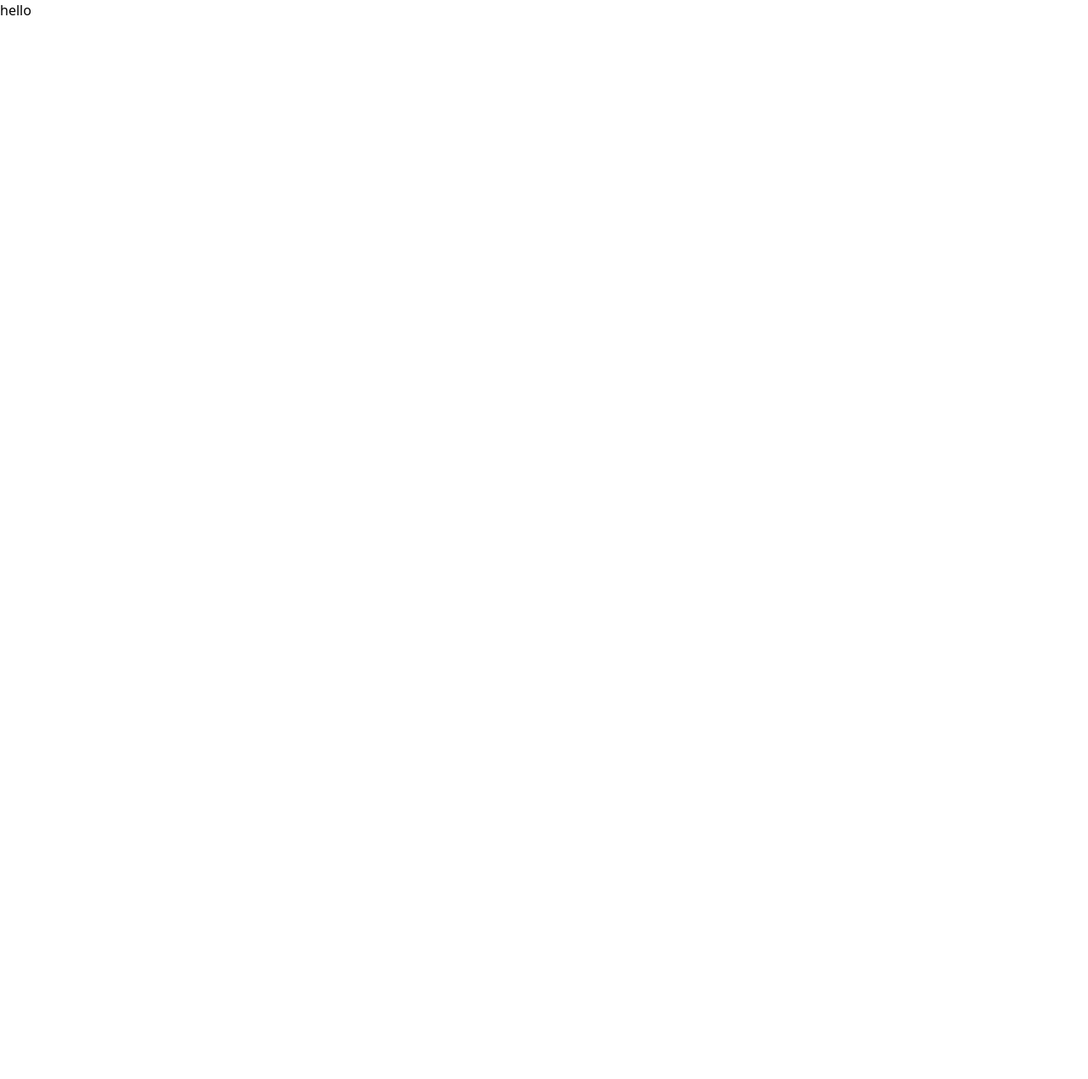
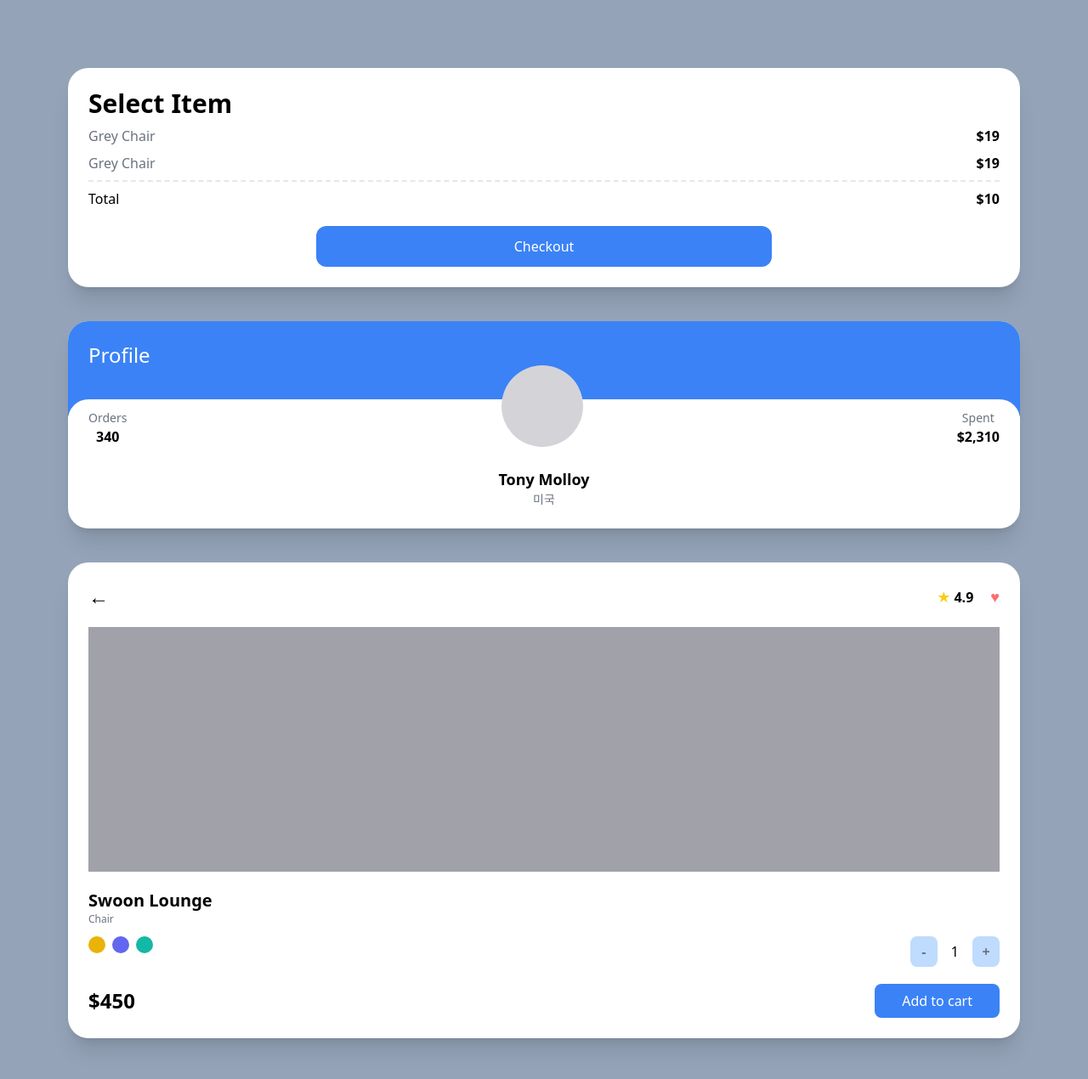
Before and after one commit to woodart8/carrot-market, a Next.js app: page / in a window 1280 px wide. Shown: the top 1270 px of the page at 85% size. Before the commit the page ends 800 px from the top, so only its background shows below. Built offline with nearby package versions, Linux system fonts and the light colour scheme.

Commit message:
tailwind practice 1

```diff
--- a/app/page.tsx
+++ b/app/page.tsx
@@ -1,9 +1,79 @@
-import Image from "next/image";
 
 export default function Home() {
   return (
-    <main>
-      hello
-    </main>
+      <div className="bg-slate-400 px-20 py-20 grid gap-10 min-h-screen">
+        <div className="bg-white p-6 rounded-3xl shadow-xl">
+          <span className="font-semibold text-3xl">Select Item</span>
+          <div className="flex justify-between my-2">
+            <span className="text-gray-500">Grey Chair</span>
+            <span className="font-semibold">$19</span>
+          </div>
+          <div className="flex justify-between">
+            <span className="text-gray-500">Grey Chair</span>
+            <span className="font-semibold">$19</span>
+          </div>
+          <div className="flex justify-between mt-2 pt-2 border-t-2 border-dashed">
+            <span>Total</span>
+            <span className="font-semibold">$10</span>
+          </div>
+          <button className="flex justify-center mt-5 bg-blue-500 text-white p-3 text-center rounded-xl w-2/4 mx-auto
+          hover:bg-teal-500 active:bg-yellow-500">
+            Checkout
+          </button>
+        </div>
+        <div className="bg-white overflow-hidden rounded-3xl shadow-xl">
+          <div className="bg-blue-500 p-6 pb-14">
+            <span className="text-white text-2xl">Profile</span>
+          </div>
+          <div className="bg-white rounded-3xl p-6 relative -top-5">
+            <div className="flex relative -top-16 items-end justify-between">
+              <div className="flex flex-col items-center">
+                <span className="text-sm text-gray-500">Orders</span>
+                <span className="font-semibold">340</span>
+              </div>
+              <div className="h-24 w-24 bg-zinc-300 rounded-full"></div>
+              <div className="flex flex-col items-center">
+                <span className="text-sm text-gray-500">Spent</span>
+                <span className="font-semibold">$2,310</span>
+              </div>
+            </div>
+            <div className="relative flex flex-col items-center -mt-10 -mb-5">
+                <span className="text-lg font-semibold">Tony Molloy</span>
+                <span className="text-sm text-gray-500">미국</span>
+              </div>
+          </div>
+        </div>
+        <div className="bg-white p-6 rounded-3xl shadow-xl">
+          <div className="flex mb-5 justify-between items-center">
+            <span className="font-semibold text-2xl">←</span>
+            <div className="space-x-3">
+              <span className="text-lg text-yellow-400">★</span>
+              <span className="font-semibold relative -left-2">4.9</span>
+              <span className="text-lg text-red-400">♥</span>
+            </div>
+          </div>
+          <div className="bg-zinc-400 h-72 mb-5"/>
+          <div className="flex flex-col">
+            <span className="font-semibold text-xl">Swoon Lounge</span>
+            <span className="text-xs text-gray-500">Chair</span>
+            <div className="mt-3 mb-5 flex justify-between">
+              <div className="space-x-2">
+                <button className="w-5 h-5 rounded-full bg-yellow-500 focus:ring-2 ring-offset-2 ring-yellow-500 transition"></button>
+                <button className="w-5 h-5 rounded-full bg-indigo-500 focus:ring-2 ring-offset-2 ring-indigo-500 transition"></button>
+                <button className="w-5 h-5 rounded-full bg-teal-500 focus:ring-2 ring-offset-2 ring-teal-500 transition"></button>
+              </div>
+              <div className="flex items-center space-x-4">
+                <button className="p-1.5 bg-blue-200 flex justify-center items-center aspect-square w-8 font-semibold rounded-lg text-gray-500">-</button>
+                <span>1</span>
+                <button className="p-1.5 bg-blue-200 flex justify-center items-center aspect-square w-8 font-semibold rounded-lg text-gray-500">+</button>
+              </div>
+            </div>
+            <div className="flex justify-between items-center">
+              <span className="font-semibold text-2xl">$450</span>
+              <button className="bg-blue-500 p-2 text-center text-white rounded-lg py-2 px-8">Add to cart</button>
+            </div>
+          </div>
+        </div>
+      </div>
   );
 }
```
